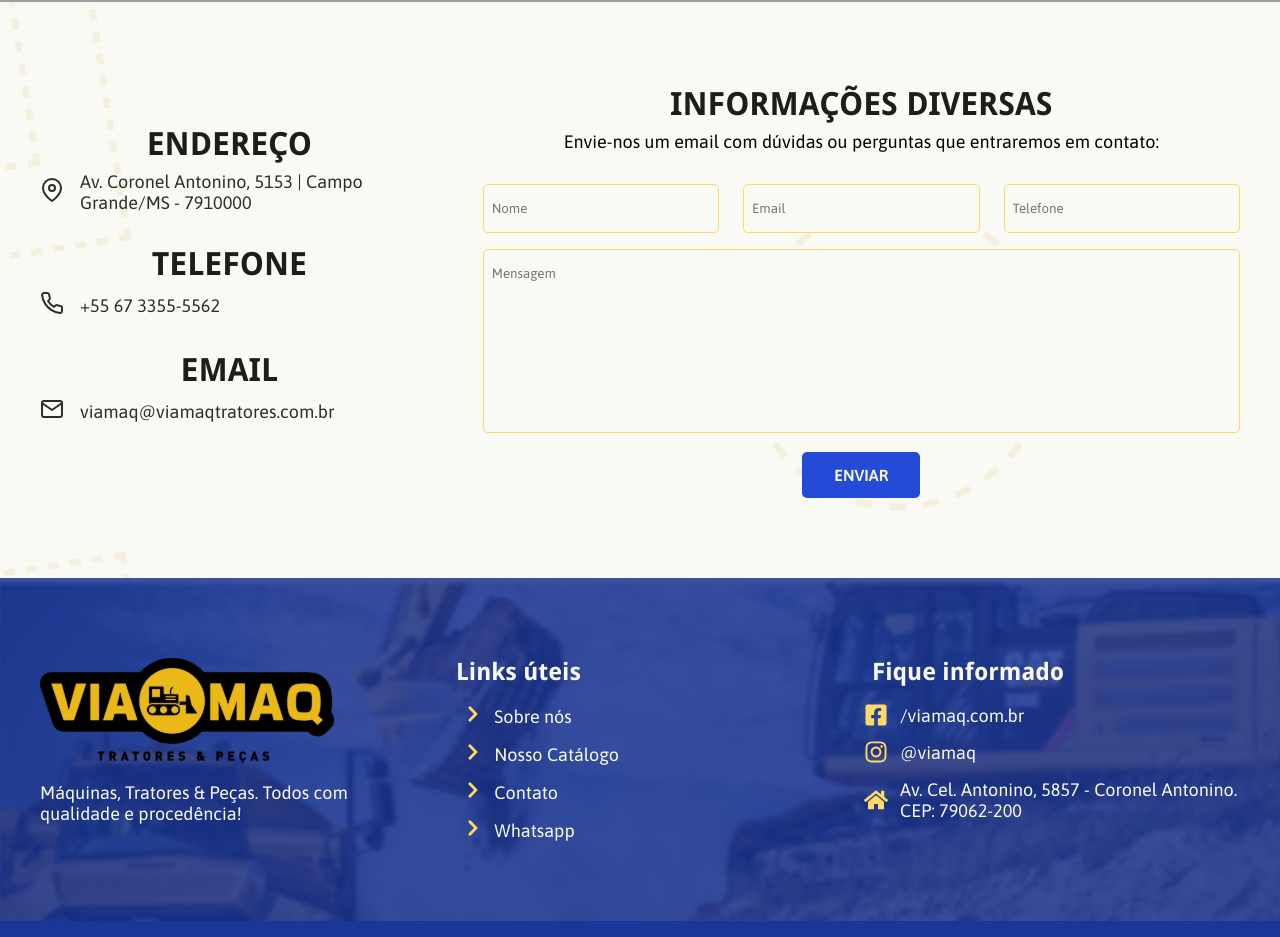
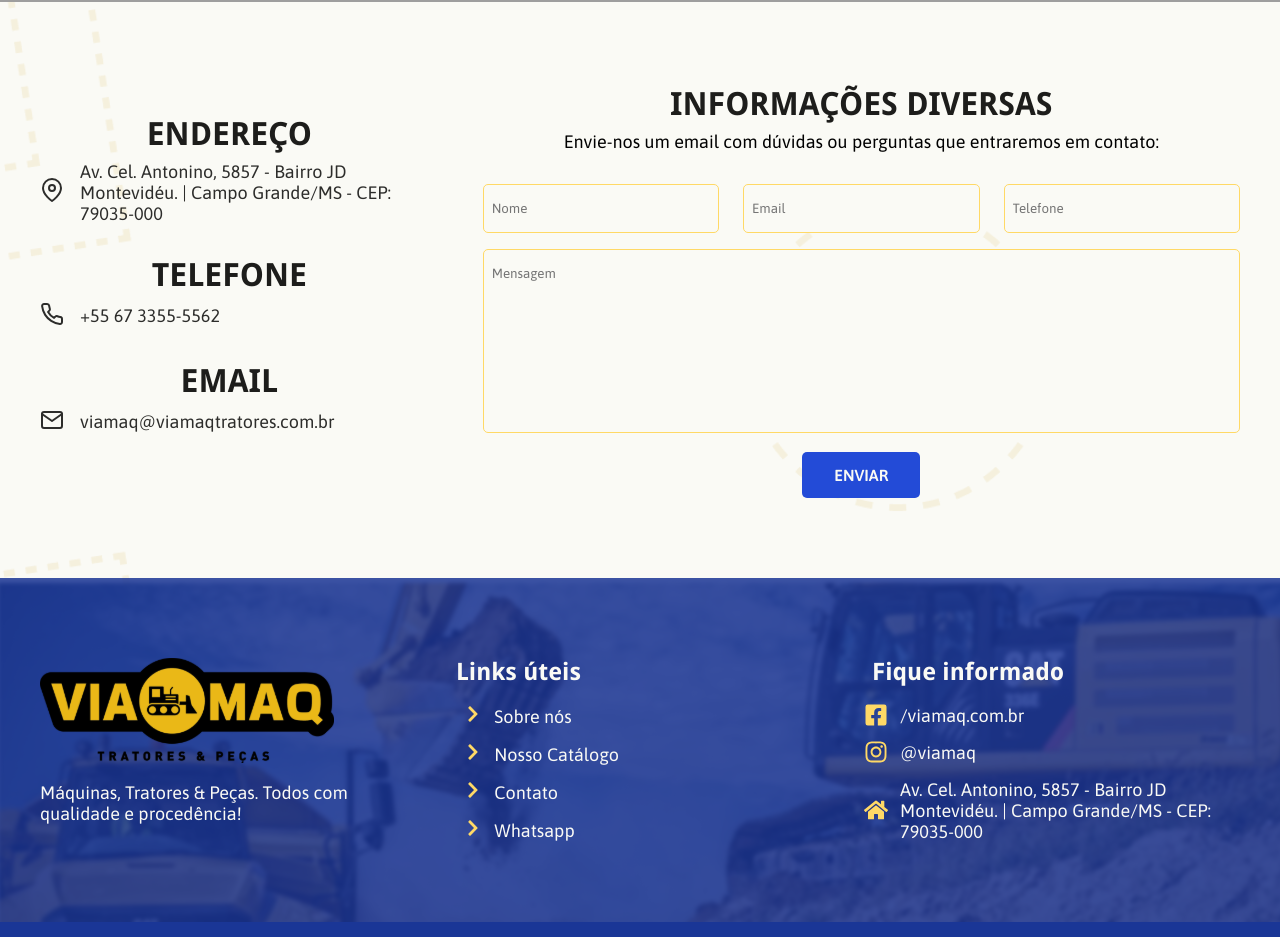
Before and after one commit to lucas-lourencoo/viamaq, a Next.js app: page /contato in a window 1280 px wide. Shown: the part 475-1412 px from the top of the page. Built offline with nearby package versions, Linux system fonts and the light colour scheme; grey boxes are pictures that could not be loaded.

Commit message:
final updates

```diff
--- a/src/components/Footer/index.tsx
+++ b/src/components/Footer/index.tsx
@@ -71,11 +71,11 @@ export function Footer() {
               </li>
               <li>
                 <a
-                  href='https://goo.gl/maps/rJYCeE5McY11QwtJ6'
+                  href='https://goo.gl/maps/jekHHpN4ou3pExTB7'
                   target='__blank'
                 >
-                  <FaHome size={24} /> Av. Cel. Antonino, 5857 - Coronel
-                  Antonino. CEP: 79062-200
+                  <FaHome size={24} /> Av. Cel. Antonino, 5857 - Bairro JD
+                  Montevidéu. | Campo Grande/MS - CEP: 79035-000
                 </a>
               </li>
             </ul>
--- a/src/pages/contato.tsx
+++ b/src/pages/contato.tsx
@@ -16,12 +16,13 @@ const Contato: NextPage = () => {
       <Paginator text='Contato' />
 
       <iframe
-        src='https://www.google.com/maps/embed?pb=!1m18!1m12!1m3!1d3738.7985937852227!2d-54.5951157850774!3d-20.43236778632444!2m3!1f0!2f0!3f0!3m2!1i1024!2i768!4f13.1!3m3!1m2!1s0x9486e8669d75fd37%3A0x9dc163c9b0aa0562!2sAv.%20Cel.%20Antonino%2C%205153%20-%20Cel.%20Antonino%2C%20Campo%20Grande%20-%20MS%2C%2079013-000!5e0!3m2!1spt-BR!2sbr!4v1639076279172!5m2!1spt-BR!2sbr'
+        src='https://www.google.com/maps/embed?pb=!1m18!1m12!1m3!1d3739.465115445441!2d-54.570982685141836!3d-20.40493238633955!2m3!1f0!2f0!3f0!3m2!1i1024!2i768!4f13.1!3m3!1m2!1s0x9486e83254562943%3A0xea2c5fb98bcd85e5!2sAv.%20Cel.%20Antonino%2C%205857%20-%20Coronel%20Antonino%2C%20Campo%20Grande%20-%20MS%2C%2079062-200!5e0!3m2!1spt-BR!2sbr!4v1654808879718!5m2!1spt-BR!2sbr'
         width='600'
         height='450'
+        style={{ border: 0 }}
         allowFullScreen
         loading='lazy'
-        style={{ border: 0 }}
+        referrerPolicy='no-referrer-when-downgrade'
       ></iframe>
 
       <main className='center'>
@@ -33,7 +34,8 @@ const Contato: NextPage = () => {
                 <FiMapPin size={24} />
               </span>
               <span>
-                Av. Coronel Antonino, 5153 | Campo Grande/MS - 7910000
+                Av. Cel. Antonino, 5857 - Bairro JD Montevidéu. | Campo
+                Grande/MS - CEP: 79035-000
               </span>
             </div>
           </li>
--- a/src/pages/index.tsx
+++ b/src/pages/index.tsx
@@ -228,7 +228,7 @@ const Home = () => {
         </div>
 
         <iframe
-          src='https://www.google.com/maps/embed?pb=!1m18!1m12!1m3!1d3739.465115445439!2d-54.570982685077766!3d-20.40493238633963!2m3!1f0!2f0!3f0!3m2!1i1024!2i768!4f13.1!3m3!1m2!1s0x9486e83254562943%3A0xea2c5fb98bcd85e5!2sAv.%20Cel.%20Antonino%2C%205857%20-%20Coronel%20Antonino%2C%20Campo%20Grande%20-%20MS%2C%2079062-200!5e0!3m2!1spt-BR!2sbr!4v1650381414137!5m2!1spt-BR!2sbr'
+          src='https://www.google.com/maps/embed?pb=!1m18!1m12!1m3!1d3739.465115445441!2d-54.570982685141836!3d-20.40493238633955!2m3!1f0!2f0!3f0!3m2!1i1024!2i768!4f13.1!3m3!1m2!1s0x9486e83254562943%3A0xea2c5fb98bcd85e5!2sAv.%20Cel.%20Antonino%2C%205857%20-%20Coronel%20Antonino%2C%20Campo%20Grande%20-%20MS%2C%2079062-200!5e0!3m2!1spt-BR!2sbr!4v1654808879718!5m2!1spt-BR!2sbr'
           width='600'
           height='450'
           style={{ border: 0 }}
```
